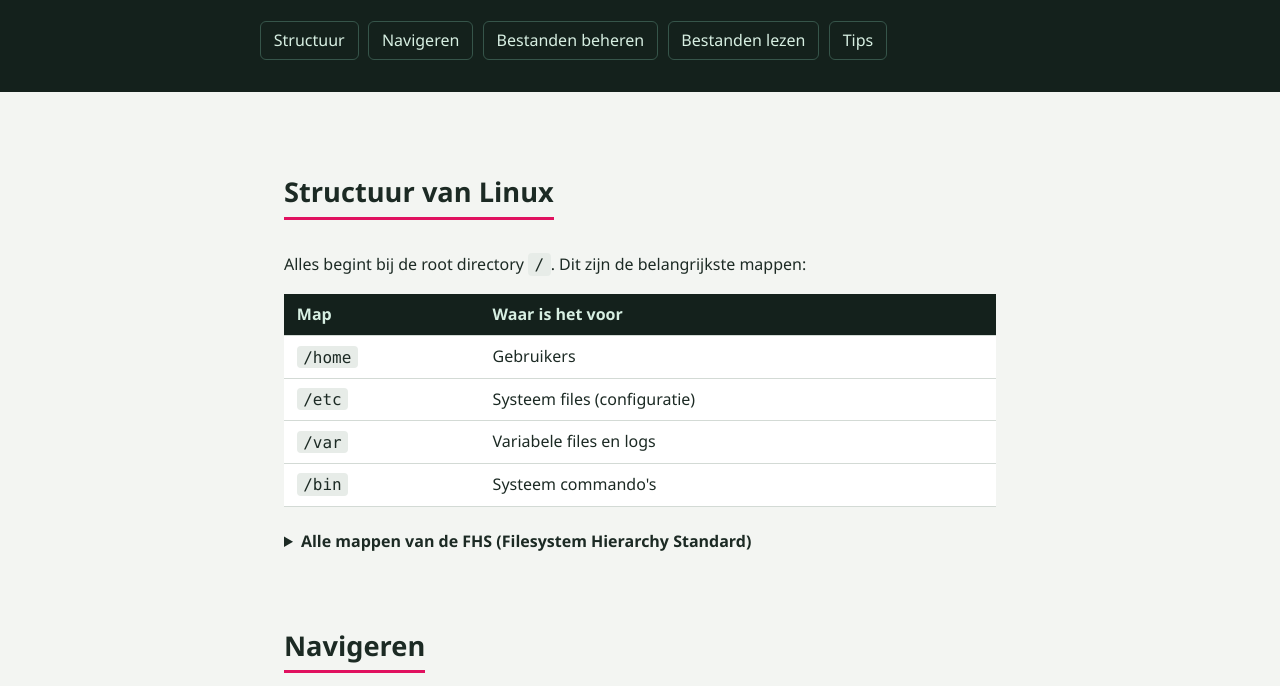
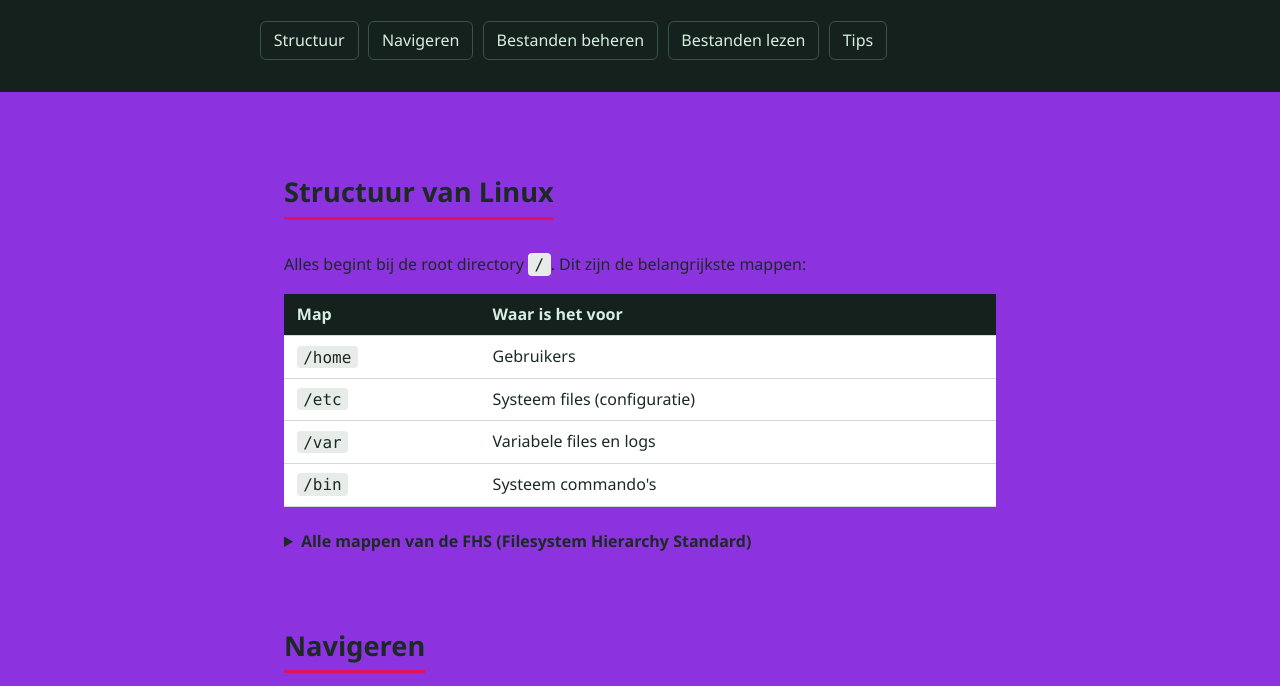
Before and after one commit to sabL1337/html, a plain HTML site: page index.html in a window 1280 px wide. Shown: the part 178-864 px from the top of the page. Drawn offline with Linux system fonts and the light colour scheme.

Commit message:
Achtergrondkleur aangepast

```diff
--- a/style.css
+++ b/style.css
@@ -1,11 +1,11 @@
 :root {
-  --bg: #f3f5f2;
+  --bg: #8c33df;
   --text: #1c2a24;
   --muted: #5b6b63;
   --term-bg: #14211c;
   --term-text: #d7efe2;
   --accent: #e0115f;
-  --green: #5fd38d;
+  --green: #4bddbd;
   --line: #d3dad5;
 }
 
```
Also changed, not shown: 1 other file.
